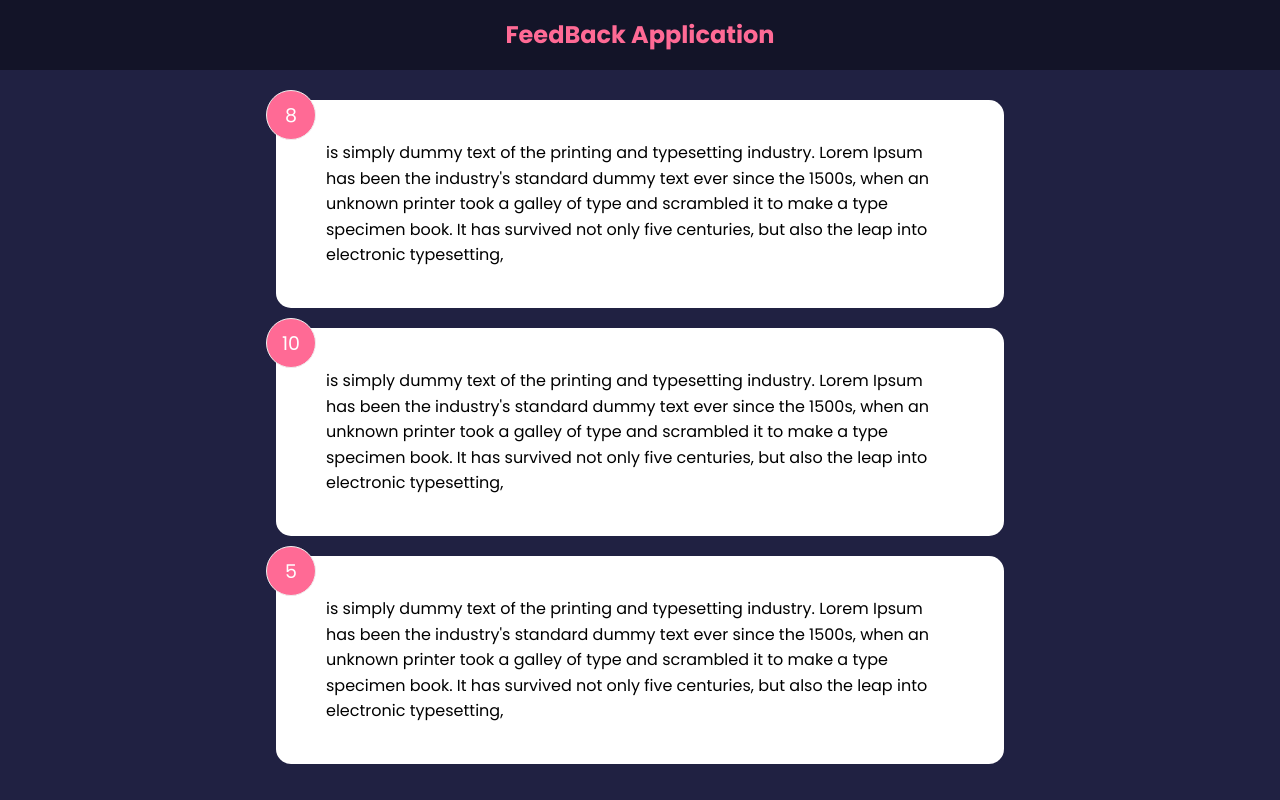
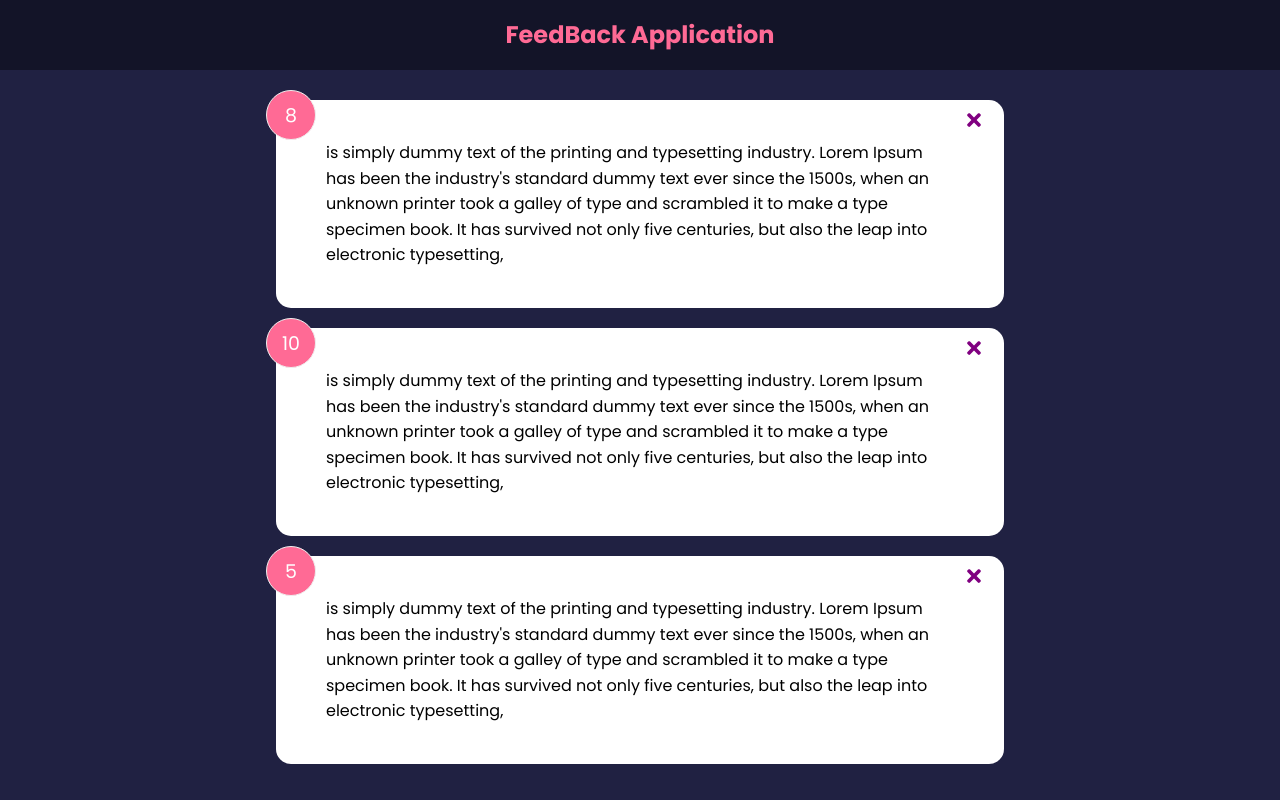
Before and after one commit to RamezTaher/React-Tuto-App, a React (Create React App) app: page / in a window 1280 px wide. Built offline with nearby package versions, Linux system fonts and the light colour scheme.

Commit message:
events & props drilling

```diff
--- a/package.json
+++ b/package.json
@@ -8,6 +8,7 @@
     "@testing-library/user-event": "^13.5.0",
     "react": "^18.2.0",
     "react-dom": "^18.2.0",
+    "react-icons": "^4.4.0",
     "react-scripts": "5.0.1",
     "web-vitals": "^2.1.4"
   },
--- a/src/App.js
+++ b/src/App.js
@@ -1,16 +1,20 @@
 import { useState } from "react"
-import FeedBackItem from "./components/FeedBackItem"
 import FeedBackList from "./components/FeedBackList"
 import Header from "./components/Header"
 import FeedBack from "./data/FeedBack"
 
 function App() {
   const [feedback, setFeeback] = useState(FeedBack)
+  const deleteFeedback = (id) => {
+    if (window.confirm("Wanna Really Delete This ?")) {
+      setFeeback(feedback.filter((item) => item.id !== id))
+    }
+  }
   return (
     <>
       <Header />
       <div className="container">
-        <FeedBackList feedback={feedback} />
+        <FeedBackList feedback={feedback} handleDelete={deleteFeedback} />
       </div>
     </>
   )
--- a/src/components/FeedBackItem.jsx
+++ b/src/components/FeedBackItem.jsx
@@ -1,11 +1,15 @@
 import React from "react"
 import Card from "./shared/Card"
 import PropTypes from "prop-types"
+import { FaTimes } from "react-icons/fa"
 
-const FeedBackItem = ({ item }) => {
+const FeedBackItem = ({ item, handleDelete }) => {
   return (
     <Card>
       <div className="num-display">{item.rating}</div>
+      <button className="close" onClick={() => handleDelete(item.id)}>
+        <FaTimes color="purple" size={20} />
+      </button>
       <div className="text-display">{item.text}</div>
     </Card>
   )
--- a/src/components/FeedBackList.jsx
+++ b/src/components/FeedBackList.jsx
@@ -2,7 +2,7 @@
 import FeedBackItem from "./FeedBackItem"
 import PropTypes from "prop-types"
 
-const FeedBackList = ({ feedback }) => {
+const FeedBackList = ({ feedback, handleDelete }) => {
   if (!feedback || feedback.length === 0) {
     return <p>No Feedback available for now.</p>
   }
@@ -10,7 +10,7 @@
   return (
     <div className="feedback-list">
       {feedback.map((item) => (
-        <FeedBackItem key={item.id} item={item} />
+        <FeedBackItem key={item.id} item={item} handleDelete={handleDelete} />
       ))}
     </div>
   )
--- a/src/components/shared/Card.jsx
+++ b/src/components/shared/Card.jsx
@@ -2,7 +2,6 @@
 import PropTypes from "prop-types"
 
 const Card = ({ children, isReverse }) => {
-  console.log(children)
   return (
     <div
       className="card"
```
Also changed, not shown: 1 other file (tests, documents, lock files or other folders).
